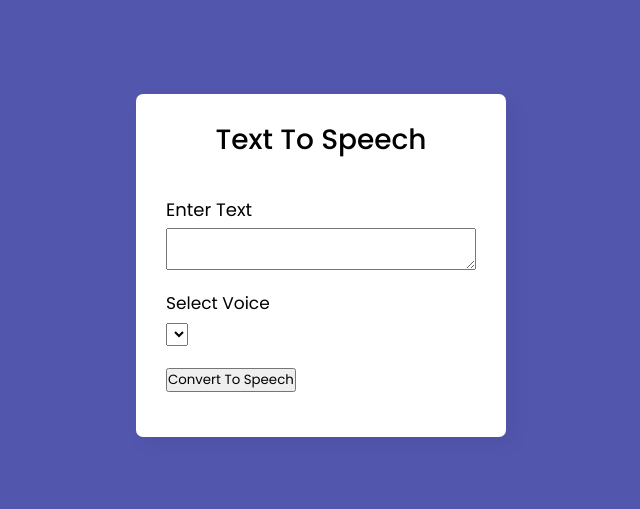
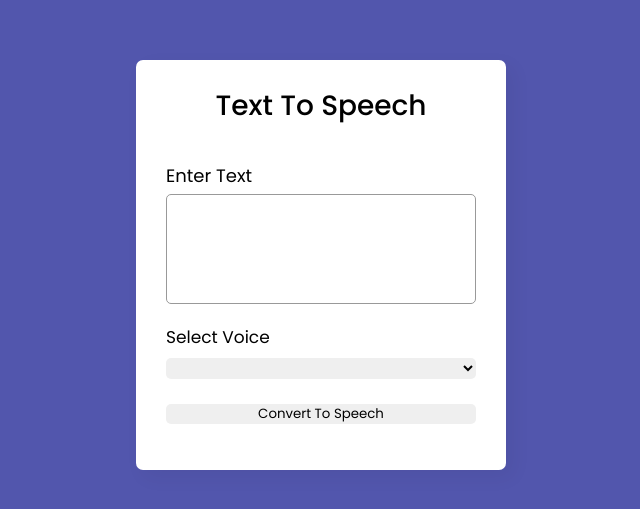
Before and after one commit to thorcamara/Text_to_speech_app, a plain HTML site: page index.html in a window 1280 px wide. Shown: the part 135-644 px from the top of the page, without its empty margins (319-959 px from the left). Drawn offline with Linux system fonts and the light colour scheme.

Commit message:
Styled textarea, select, button and .row

```diff
--- a/style.css
+++ b/style.css
@@ -52,3 +52,23 @@ form .row label {
 form .row:nth-child(2) label {
   font-size: 17px;
 }
+
+form :where(textarea, select, button) {
+  outline: none;
+  width: 100%;
+  height: 100%;
+  border: none;
+  border-radius: 5px;
+}
+
+form .row textarea {
+  resize: none;
+  height: 110px;
+  font-size: 15px;
+  padding: 8px 10px;
+  border: 1px solid #999;
+}
+
+form .row textarea::-webkit-scrollbar {
+  width: 0px;
+}
```
